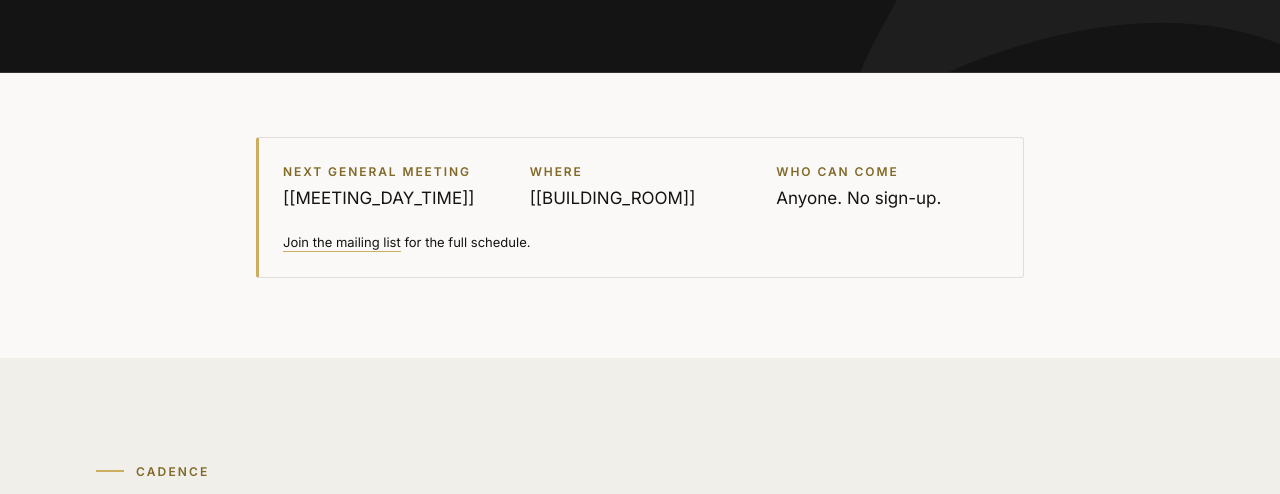
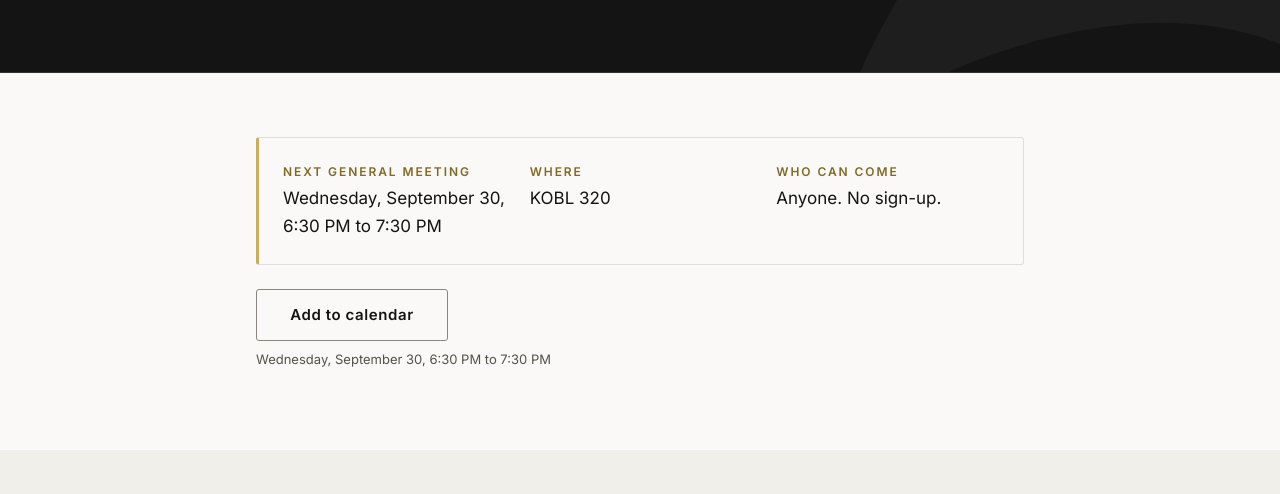
Before and after one commit to alexzarnold/glittering-biscochitos-ab973d, a plain HTML site: page meetings.html in a window 1280 px wide. Shown: the part 252-746 px from the top of the page. Drawn offline with nearby package versions, Linux system fonts and the light colour scheme.

Commit message:
Update Fall 2026 meeting schedule and simplify meeting display

```diff
--- a/data.js
+++ b/data.js
@@ -40,33 +40,65 @@
    The site sorts past from upcoming on its own. You never need to delete old
    meetings. Leaving them in shows new members what we actually cover.
 
-   An example block is commented out below. Remove the comment markers around
-   it, edit the values, and add as many blocks as you like.
+   Copy an existing block below, edit its values, and add as many meetings as
+   you like.
    ============================================================================ */
 
 const MEETINGS = [
-
-  /* ---------- EXAMPLE ----------
   {
-    date: "2026-09-03",
+    date: "2026-09-16",
     time: "18:30",
     endTime: "19:30",
     type: "General",
-    topic: "What an option actually is",
-    location: "[[BUILDING_ROOM]]",
-    note: "First meeting. No experience needed."
+    topic: "General Meeting #1",
+    location: "KOBL 320",
+    note: ""
   },
   {
-    date: "2026-09-10",
+    date: "2026-09-30",
     time: "18:30",
     endTime: "19:30",
-    type: "Analyst",
-    topic: "Position sizing",
-    location: "[[BUILDING_ROOM]]",
-    note: "Analysts and Executive Board only."
+    type: "General",
+    topic: "General Meeting #2",
+    location: "KOBL 320",
+    note: ""
   },
-  ------------------------------ */
-
+  {
+    date: "2026-10-14",
+    time: "18:30",
+    endTime: "19:30",
+    type: "General",
+    topic: "General Meeting #3",
+    location: "KOBL 320",
+    note: ""
+  },
+  {
+    date: "2026-10-28",
+    time: "18:30",
+    endTime: "19:30",
+    type: "General",
+    topic: "General Meeting #4",
+    location: "KOBL 320",
+    note: ""
+  },
+  {
+    date: "2026-11-11",
+    time: "18:30",
+    endTime: "19:30",
+    type: "General",
+    topic: "General Meeting #5",
+    location: "KOBL 320",
+    note: ""
+  },
+  {
+    date: "2026-12-02",
+    time: "18:30",
+    endTime: "19:30",
+    type: "General",
+    topic: "General Meeting #6",
+    location: "KOBL 320",
+    note: ""
+  }
 ];
 
 
--- a/main.js
+++ b/main.js
@@ -312,8 +312,8 @@
         mount.innerHTML =
           '<div class="' + boxClass + '">' +
             '<dl>' +
-              '<div><dt>Next general meeting</dt><dd>[[MEETING_DAY_TIME]]</dd></div>' +
-              '<div><dt>Where</dt><dd>[[BUILDING_ROOM]]</dd></div>' +
+              '<div><dt>Next general meeting</dt><dd>Wednesday, September 16, 6:30 to 7:30 PM</dd></div>' +
+              '<div><dt>Where</dt><dd>KOBL 320</dd></div>' +
               '<div><dt>Who can come</dt><dd>Anyone. No sign-up.</dd></div>' +
             '</dl>' +
             '<p class="tiny" style="margin:1.25rem 0 0">' +
@@ -327,12 +327,10 @@
         '<div class="' + boxClass + '">' +
           '<dl>' +
             '<div><dt>Next ' + esc(meeting.type.toLowerCase()) + ' meeting</dt>' +
-              '<dd>' + esc(formatDate(meeting)) + '</dd></div>' +
-            '<div><dt>Time</dt><dd>' + esc(formatTime(meeting)) + '</dd></div>' +
+              '<dd>' + esc(formatDate(meeting)) + ', ' + esc(formatTime(meeting)) + '</dd></div>' +
             '<div><dt>Where</dt><dd>' + esc(meeting.location || "[[BUILDING_ROOM]]") + '</dd></div>' +
+            '<div><dt>Who can come</dt><dd>Anyone. No sign-up.</dd></div>' +
           '</dl>' +
-          '<p style="margin:1.25rem 0 0"><strong>' + esc(meeting.topic || "") + '</strong></p>' +
-          (meeting.note ? '<p class="tiny" style="margin:.5rem 0 0">' + esc(meeting.note) + '</p>' : "") +
         '</div>';
     });
   }
@@ -343,16 +341,12 @@
      -------------------------------------------------------------------------- */
   function meetingItemHTML(meeting, state) {
     var classes = "timeline__item" + (state ? " " + state : "");
-    var typeClass = "chip chip--" + String(meeting.type || "").toLowerCase();
 
     return '<li class="' + classes + '">' +
       '<span class="timeline__date">' + esc(formatDate(meeting)) + '</span>' +
-      '<h3 class="timeline__topic">' + esc(meeting.topic || "Topic to be announced") + '</h3>' +
       '<p class="timeline__meta">' +
         '<span>' + esc(formatTime(meeting)) + '</span>' +
         '<span>' + esc(meeting.location || "[[BUILDING_ROOM]]") + '</span>' +
-        '<span class="' + typeClass + '">' + esc(meeting.type || "") + '</span>' +
-        (state === "is-next" ? '<span class="chip chip--next">Next up</span>' : "") +
       '</p>' +
       (meeting.note ? '<p class="tiny text-muted" style="margin:.5rem 0 0">' + esc(meeting.note) + '</p>' : "") +
     '</li>';
--- a/meetings.html
+++ b/meetings.html
@@ -97,7 +97,7 @@
 
     <noscript>
       <div class="callout callout--light">
-        <p style="margin:0"><strong>Next meeting:</strong> [[MEETING_DAY_TIME]] in [[BUILDING_ROOM]].</p>
+        <p style="margin:0"><strong>Next meeting:</strong> Wednesday, September 16, 6:30 to 7:30 PM in KOBL 320.</p>
       </div>
     </noscript>
 
```
